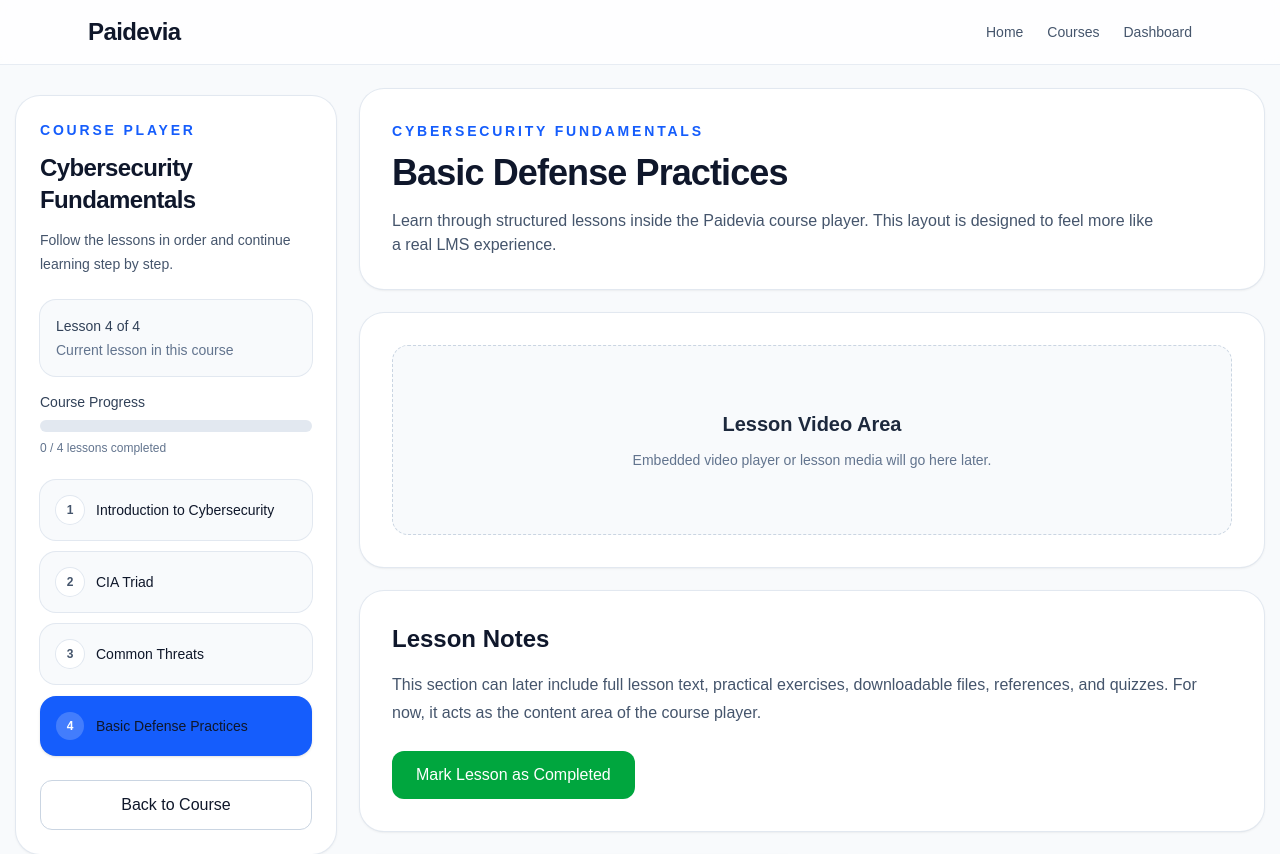
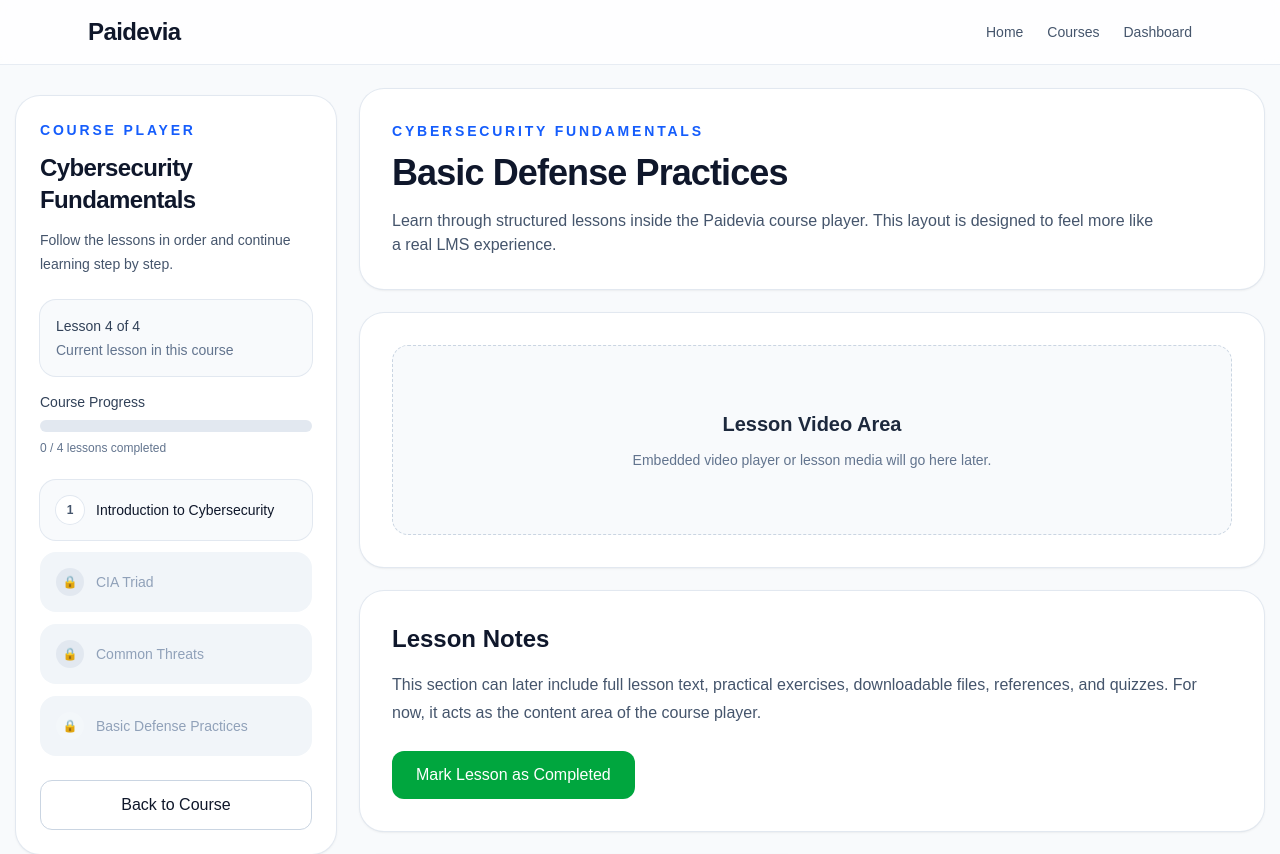
Before and after one commit to Laugerr/Paidevia, a Next.js app: page /lesson/basic-defense-practices in a window 1280 px wide. Shown: the top 854 px of the page. Built offline with nearby package versions, Linux system fonts and the light colour scheme.

Commit message:
🔒 Feat: lock lessons in course player sidebar

```diff
--- a/app/lesson/[slug]/page.tsx
+++ b/app/lesson/[slug]/page.tsx
@@ -132,6 +132,41 @@ export default function LessonPage() {
               const isActive = lesson.slug === foundLesson.slug;
               const isCompleted = completedLessons.includes(lesson.slug);
 
+              const isUnlocked =
+                index === 0 ||
+                completedLessons.includes(foundCourse.lessonList[index - 1].slug);
+
+              const content = (
+                <>
+                  <span
+                    className={`flex h-7 w-7 items-center justify-center rounded-full text-xs font-bold ${
+                      isActive
+                        ? "bg-white/20 text-white"
+                        : isCompleted
+                        ? "bg-green-100 text-green-700"
+                        : isUnlocked
+                        ? "bg-white text-slate-600 ring-1 ring-slate-200"
+                        : "bg-slate-200 text-slate-500"
+                    }`}
+                  >
+                    {isCompleted ? "✓" : isUnlocked ? index + 1 : "🔒"}
+                  </span>
+
+                  <span className="font-medium">{lesson.title}</span>
+                </>
+              );
+
+              if (!isUnlocked) {
+                return (
+                  <div
+                    key={lesson.slug}
+                    className="flex items-center gap-3 rounded-2xl px-4 py-4 text-sm bg-slate-100 text-slate-400"
+                  >
+                    {content}
+                  </div>
+                );
+              }
+
               return (
                 <Link
                   key={lesson.slug}
@@ -142,19 +177,7 @@ export default function LessonPage() {
                       : "bg-slate-50 text-slate-700 ring-1 ring-slate-200 hover:bg-slate-100"
                   }`}
                 >
-                  <span
-                    className={`flex h-7 w-7 items-center justify-center rounded-full text-xs font-bold ${
-                      isActive
-                        ? "bg-white/20 text-white"
-                        : isCompleted
-                        ? "bg-green-100 text-green-700"
-                        : "bg-white text-slate-600 ring-1 ring-slate-200"
-                    }`}
-                  >
-                    {isCompleted ? "✓" : index + 1}
-                  </span>
-
-                  <span className="font-medium">{lesson.title}</span>
+                  {content}
                 </Link>
               );
             })}
```
